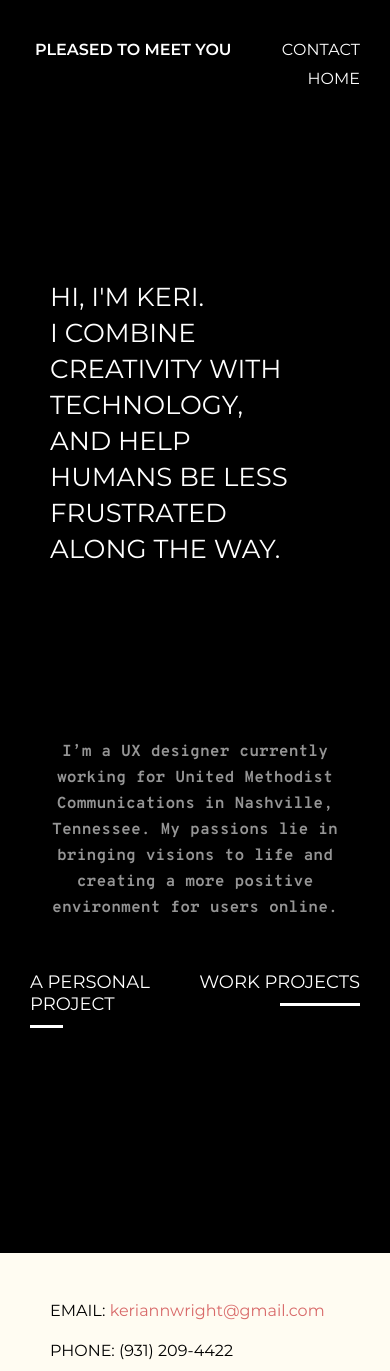
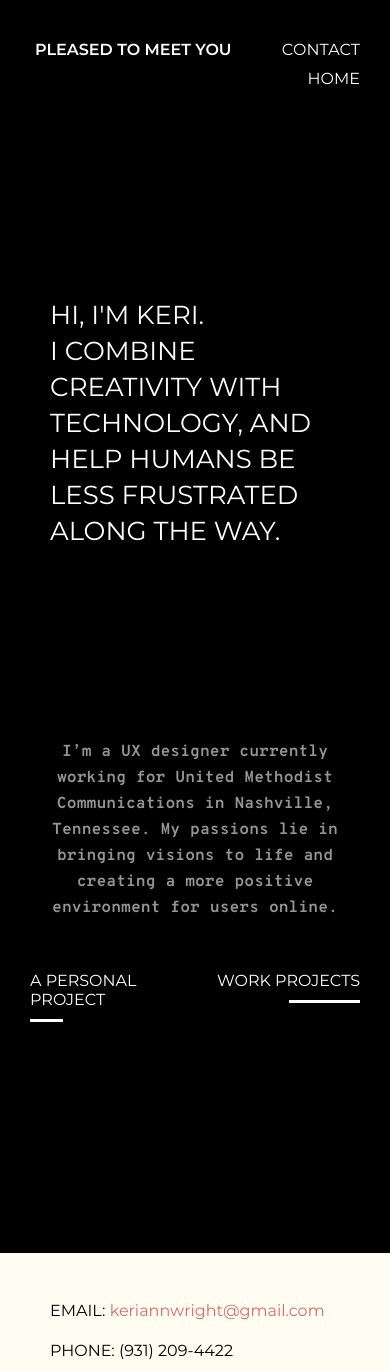
Before and after one commit to susieward/keri-wright, a Vue app: page / in a window 390 px wide. Shown: the top 1371 px of the page. Built offline with nearby package versions, Linux system fonts and the light colour scheme.

Commit message:
dsfdsfdsa

```diff
--- a/src/components/Home.vue
+++ b/src/components/Home.vue
@@ -264,7 +264,7 @@ display: none;
   .hero-text {
     font-size: 28px;
     line-height: 38px;
-    padding-right: 100px;
+    padding-right: 50px;
   }
 
 
@@ -297,7 +297,7 @@ display: none;
   }
 
   .proj-title1 {
-    font-size: 18px;
+    font-size: 16px;
   }
 
 
@@ -311,7 +311,7 @@ display: none;
   }
 
   .proj-title2 {
-    font-size: 18px;
+    font-size: 16px;
   }
 
   .proj-title2:after {
@@ -337,7 +337,7 @@ display: none;
   .hero-text {
     font-size: 26px;
     line-height: 36px;
-    padding-right: 100px;
+    padding-right: 50px;
   }
 
 
@@ -373,7 +373,7 @@ display: none;
 
 
     .proj-title1 {
-      font-size: 18px;
+      font-size: 16px;
     }
 
     .proj-title1:after {
@@ -386,7 +386,7 @@ display: none;
     }
 
     .proj-title2 {
-      font-size: 18px;
+      font-size: 16px;
     }
 
 
```
Also changed, not shown: src/components/UMCom.vue (line endings or trailing spaces).
